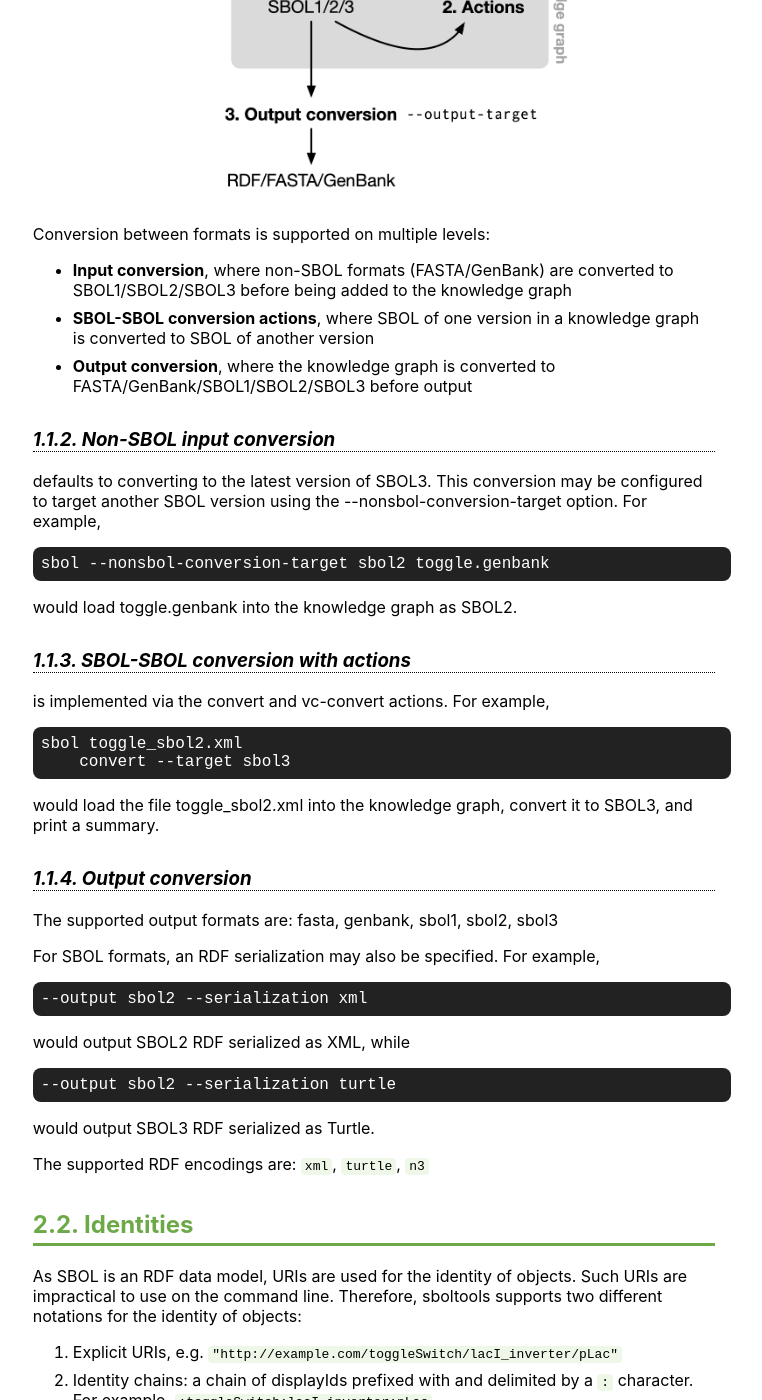
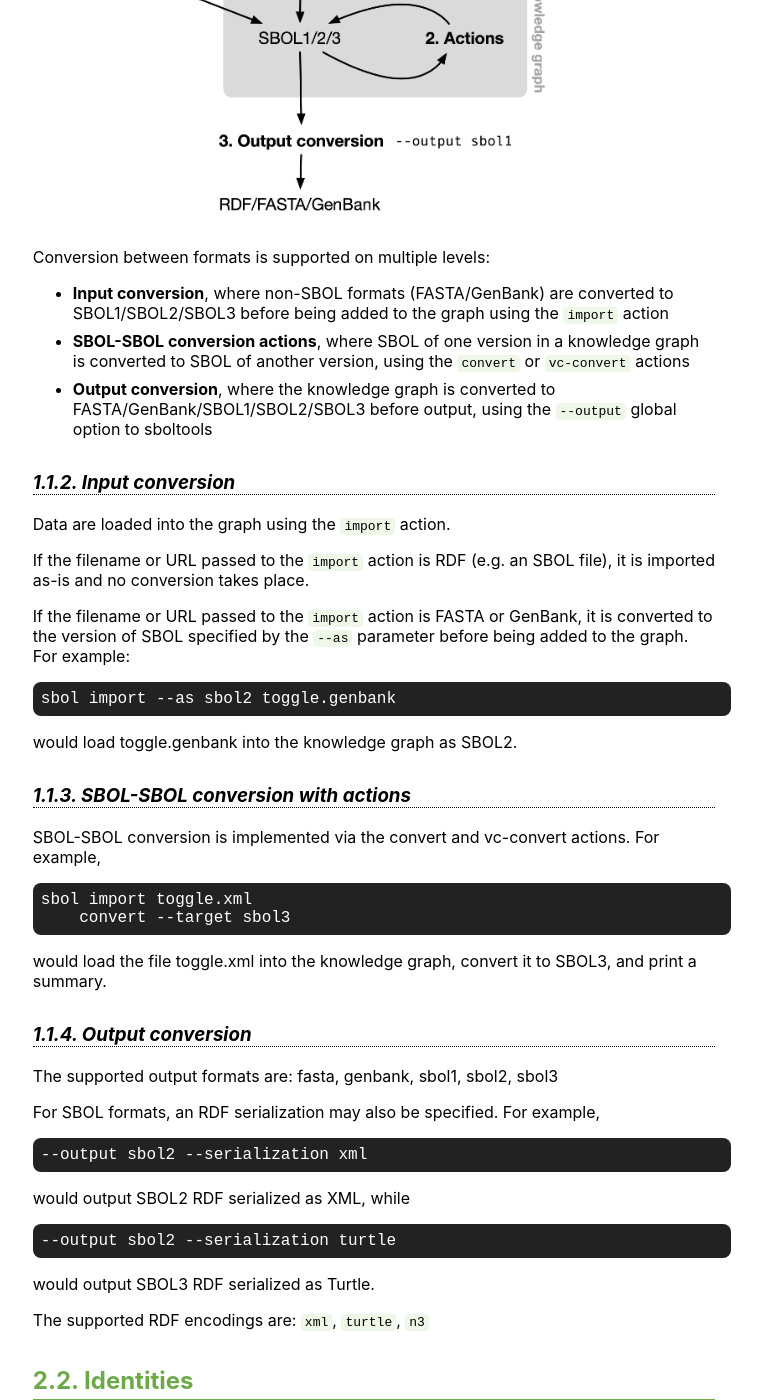
Before and after one commit to sboltools/sboltools.github.io, a Jekyll site: the page built from docs.html, in a window 1280 px wide and 1400 px high, scrolled down 2854 px. Shown: the whole window, without its empty margins (228-990 px from the left). Built offline with Jekyll 4.4.1, drawn with Linux system fonts in a browser that asks for light colours; some of the changed text lies outside the part shown.

Commit message:
update for new import function

```diff
--- a/docs.html
+++ b/docs.html
@@ -142,37 +142,45 @@ sbol lacI_inverter.xml tetR_inverter_genbank.gbf
 
     <ul>
             <li><b>Input conversion</b>, where non-SBOL formats (FASTA/GenBank) are converted to
-            SBOL1/SBOL2/SBOL3 before being added to the knowledge graph</li>
+            SBOL1/SBOL2/SBOL3 before being added to the graph using the <code>import</code> action</li>
 
             <li><b>SBOL-SBOL conversion actions</b>, where SBOL of one version in a knowledge graph is
-            converted to SBOL of another version</li>
+            converted to SBOL of another version, using the <code>convert</code> or <code>vc-convert</code> actions</li>
 
             <li><b>Output conversion</b>, where the knowledge graph is converted to
-            FASTA/GenBank/SBOL1/SBOL2/SBOL3 before output</li>
+            FASTA/GenBank/SBOL1/SBOL2/SBOL3 before output, using the <code>--output</code> global option to sboltools</li>
     </ul>
 
-    <h3>1.1.2. Non-SBOL input conversion</h3>
+    <h3>1.1.2. Input conversion</h3>
 
-    defaults to converting to the latest version of SBOL3.
-        This conversion may be configured to target another SBOL version using the
-        --nonsbol-conversion-target option.  For example,</p>
+    <p>
+    Data are loaded into the graph using the <code>import</code> action.
+    </p>
+
+    <p>
+    If the filename or URL passed to the <code>import</code> action is RDF (e.g. an SBOL file), it is imported as-is and no conversion takes place.
+    </p>
+    <p>
+    If the filename or URL passed to the <code>import</code> action is FASTA or GenBank, it is converted to the version of SBOL specified by the <code>--as</code> parameter before being added to the graph.  For example:
+    </p>
+
 
 <pre>
-sbol --nonsbol-conversion-target sbol2 toggle.genbank
+sbol import --as sbol2 toggle.genbank
 </pre>
 
     <p>would load toggle.genbank into the knowledge graph as SBOL2.</p>
 
     <h3>1.1.3. SBOL-SBOL conversion with actions</h3>
 
-    <p>is implemented via the convert and vc-convert actions.  For example,</p>
+    <p>SBOL-SBOL conversion is implemented via the convert and vc-convert actions.  For example,</p>
 
 <pre>
-sbol toggle_sbol2.xml
+sbol import toggle.xml
     convert --target sbol3
 </pre>
 
-        <p>would load the file toggle_sbol2.xml into the knowledge graph, convert it to
+        <p>would load the file toggle.xml into the knowledge graph, convert it to
         SBOL3, and print a summary.</p>
 
         <h3>1.1.4. Output conversion</h4>
@@ -296,9 +304,11 @@ sbol &lt;action&gt; --help
 sbol convert --help
 </pre>
 
+    <h2 id="actions-convert">3.1. Graph operations</h2>
+    {% include docs-action-section.html category="graph" %}
+
     <h2 id="actions-convert">3.1. Local SBOL-SBOL conversion</h2>
     {% include docs-action-section.html category="local-conversion" %}
-
 
     <h2 id="actions-vc">3.2. Online converter/validator</h2>
     <p>These actions call out to the <a href="https://validator.sbolstandard.org">SBOL Converter/Validator</a>, and therefore require an Internet connection.</p>
```
Also changed, not shown: _data/actions.json (+19 -0 lines), img/conversionstages.png, 1 other file.
